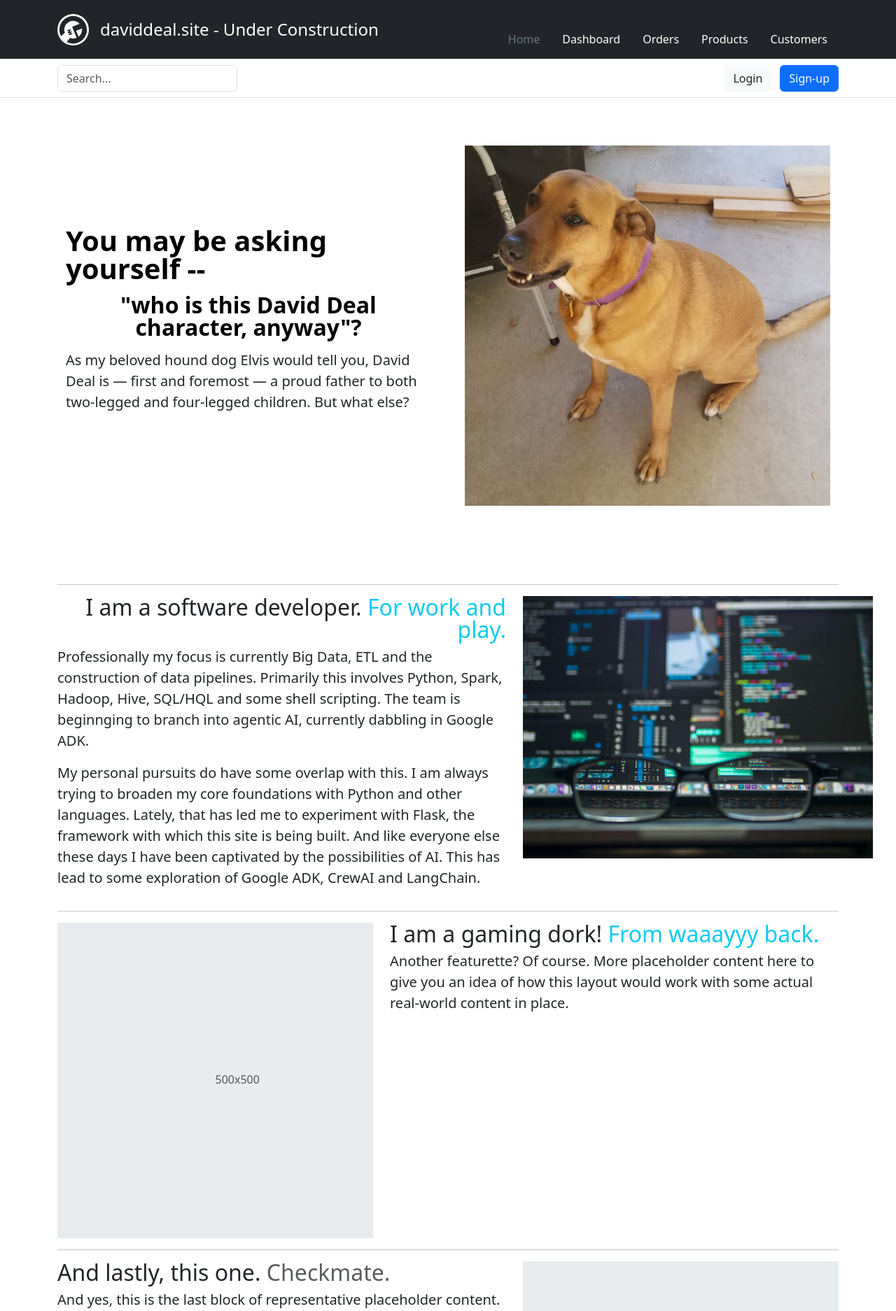
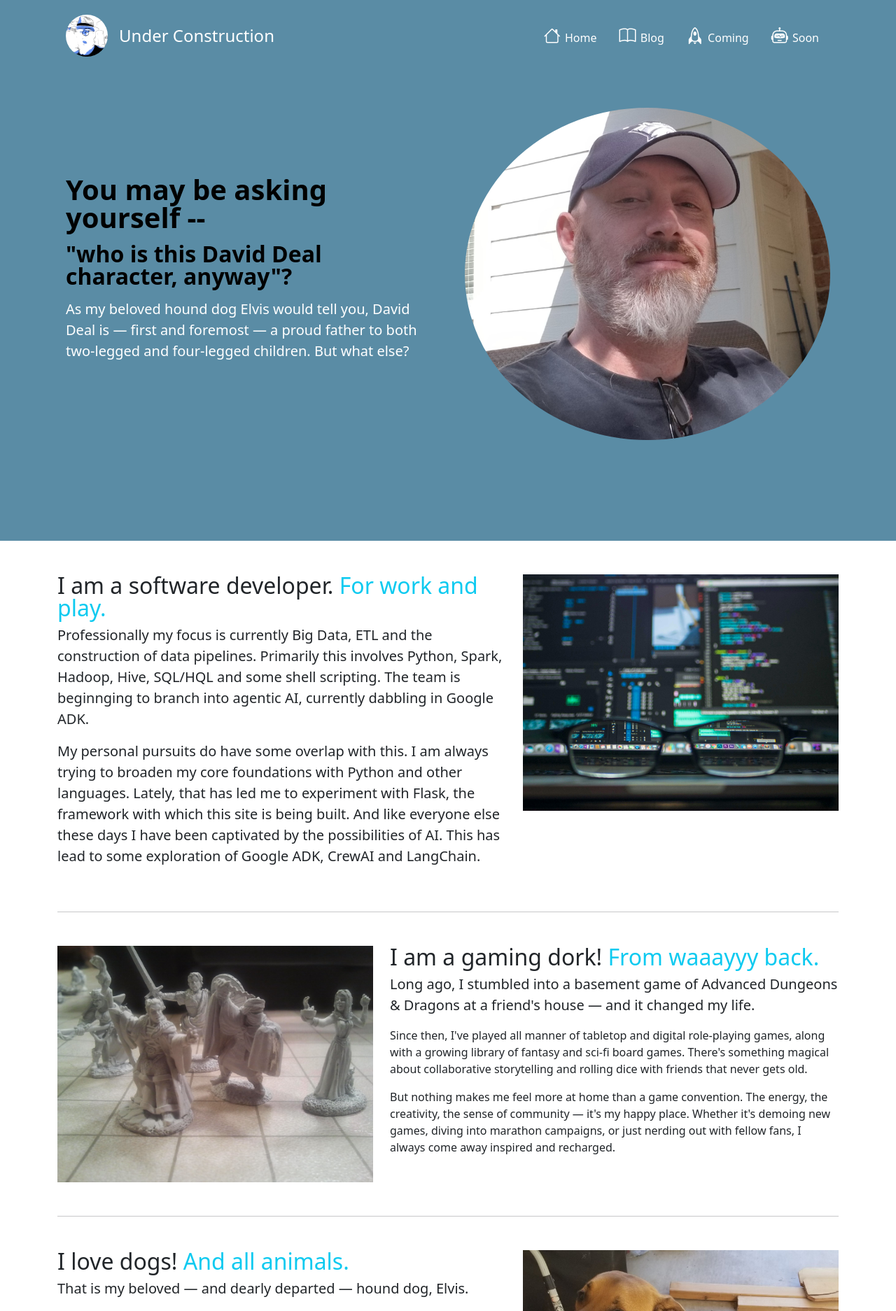
Before and after one commit to LeaDD/personal-site, a Python web app: template templates/index.html in a window 1280 px wide. Shown: the top 1874 px of the page at 70% size. Run offline with Jinja, Linux system fonts and the light colour scheme; the template is opened without the code that fills it, so the values that code supplies are empty.

Commit message:
Updating navbar with icons, footer with background, space on featurettes.

```diff
--- /dev/null
+++ b/static/css/style.css
@@ -0,0 +1,24 @@
+.bg-wallpaper {
+    /* background-image: url("../img/nerd-wallpaper.png"); */
+    background-color: #5a8ca5;
+    background-size: cover;
+    background-position: center;
+    background-repeat: no-repeat;
+    color: white;
+}
+
+.bg-overlay::before {
+    content: '';
+    position: absolute;
+    top: 0;
+    right: 0;
+    bottom: 0;
+    left: 0;
+    background: rgba(0,0,0,0.5);
+    z-index: 0;
+}
+
+.position-relative > * {
+    position: relative;
+    z-index: 1;
+}
--- a/templates/index.html
+++ b/templates/index.html
@@ -3,7 +3,11 @@
   <head>
     <meta charset="UTF-8" />
     <meta name="viewport" content="width=device-width, initial-scale=1.0" />
-    <link rel="icon" type="image/x-icon" href="../static/img/favicon.ico" />
+    <link
+      rel="icon"
+      type="image/x-icon"
+      href="../static/img/favicon-dave.ico"
+    />
     <title>Dave</title>
 
     <link
@@ -16,143 +20,96 @@
       rel="stylesheet"
       href="https://cdn.jsdelivr.net/npm/bootstrap-icons@1.10.5/font/bootstrap-icons.css"
     />
+    <link rel="stylesheet" href="../static/css/style.css" />
   </head>
   <body>
     <!-- Header -->
-    <header>
-      <div class="px-3 py-2 text-bg-dark border-bottom">
+    <div class="bg-wallpaper pb-5">
+      <header class="position-relative">
+        <div class="px-3 py-2">
           <div class="container">
-          <div
-            class="d-flex flex-wrap align-items-center justify-content-center justify-content-lg-start"
-          >
+            <nav class="navbar navbar-expand-lg">
+              <div class="container-fluid">
                 <a
                   href="/"
-              class="d-flex align-items-center my-2 my-lg-0 me-lg-auto text-white text-decoration-none"
+                  class="navbar-brand d-flex align-items-center text-white"
                 >
-              <svg
-                xmlns="http://www.w3.org/2000/svg"
-                width="45"
-                height="45"
-                fill="currentColor"
-                class="bi bi-wrench-adjustable-circle"
-                viewBox="0 0 16 16"
+                  <img
+                    src="../static/img/cartoon-fedora-dave.png"
+                    alt="cartoon Dave in Fedora"
+                    class="rounded-circle"
+                    style="height: 60px; width: 60px; object-fit: cover"
+                  />
+                  <h1 class="ms-3 mb-0 fs-4">Under Construction</h1>
+                </a>
+
+                <!-- Toggler -->
+                <button
+                  class="navbar-toggler text-white"
+                  type="button"
+                  data-bs-toggle="collapse"
+                  data-bs-target="#navbarNav"
+                  aria-controls="navbarNav"
+                  aria-expanded="false"
+                  aria-label="Toggle navigation"
                 >
-                <path
-                  d="M12.496 8a4.5 4.5 0 0 1-1.703 3.526L9.497 8.5l2.959-1.11q.04.3.04.61"
-                />
-                <path
-                  d="M16 8A8 8 0 1 1 0 8a8 8 0 0 1 16 0m-1 0a7 7 0 1 0-13.202 3.249l1.988-1.657a4.5 4.5 0 0 1 7.537-4.623L7.497 6.5l1 2.5 1.333 3.11c-.56.251-1.18.39-1.833.39a4.5 4.5 0 0 1-1.592-.29L4.747 14.2A7 7 0 0 0 15 8m-8.295.139a.25.25 0 0 0-.288-.376l-1.5.5.159.474.808-.27-.595.894a.25.25 0 0 0 .287.376l.808-.27-.595.894a.25.25 0 0 0 .287.376l1.5-.5-.159-.474-.808.27.596-.894a.25.25 0 0 0-.288-.376l-.808.27z"
-                />
-              </svg>
-              <h1 class="ms-3 mb-0 fs-4">
-                daviddeal.site - Under Construction
-              </h1>
-            </a>
-            <ul
-              class="nav col-12 col-lg-auto my-2 justify-content-center my-md-0 text-small"
+                  <span class="navbar-toggler-icon"></span>
+                </button>
+
+                <!-- Collapsible Nav Links -->
+                <div
+                  class="collapse navbar-collapse justify-content-end"
+                  id="navbarNav"
                 >
-              <li>
-                <a href="#" class="nav-link text-secondary">
-                  <svg
-                    class="bi d-block mx-auto mb-1"
+                  <ul class="navbar-nav text-small">
+                    <li class="nav-item">
+                      <a class="nav-link text-white px-3" href="#">
+                        <i
+                          class="bi bi-house"
+                          style="font-size: 24px"
                           width="24"
                           height="24"
                           aria-hidden="true"
                         >
-                    <use xlink:href="#home"></use>
-                  </svg>
+                        </i>
                         Home
                       </a>
                     </li>
-              <li>
-                <a href="#" class="nav-link text-white">
-                  <svg
-                    class="bi d-block mx-auto mb-1"
-                    width="24"
-                    height="24"
-                    aria-hidden="true"
-                  >
-                    <use xlink:href="#speedometer2"></use>
-                  </svg>
-                  Dashboard
+                    <li class="nav-item">
+                      <a class="nav-link text-white px-3" href="#">
+                        <i class="bi bi-book" style="font-size: 24px"> </i>
+                        Blog
                       </a>
                     </li>
-              <li>
-                <a href="#" class="nav-link text-white">
-                  <svg
-                    class="bi d-block mx-auto mb-1"
-                    width="24"
-                    height="24"
-                    aria-hidden="true"
-                  >
-                    <use xlink:href="#table"></use>
-                  </svg>
-                  Orders
+                    <li class="nav-item">
+                      <a class="nav-link text-white px-3" href="#">
+                        <i class="bi bi-rocket" style="font-size: 24px"> </i>
+                        Coming
                       </a>
                     </li>
-              <li>
-                <a href="#" class="nav-link text-white">
-                  <svg
-                    class="bi d-block mx-auto mb-1"
-                    width="24"
-                    height="24"
-                    aria-hidden="true"
-                  >
-                    <use xlink:href="#grid"></use>
-                  </svg>
-                  Products
-                </a>
-              </li>
-              <li>
-                <a href="#" class="nav-link text-white">
-                  <svg
-                    class="bi d-block mx-auto mb-1"
-                    width="24"
-                    height="24"
-                    aria-hidden="true"
-                  >
-                    <use xlink:href="#people-circle"></use>
-                  </svg>
-                  Customers
+                    <li class="nav-item">
+                      <a class="nav-link text-white px-3" href="#">
+                        <i class="bi bi-robot" style="font-size: 24px"> </i>
+                        Soon
                       </a>
                     </li>
                   </ul>
                 </div>
               </div>
-      </div>
-      <div class="px-3 py-2 border-bottom mb-3">
-        <div class="container d-flex flex-wrap justify-content-center">
-          <form
-            class="col-12 col-lg-auto mb-2 mb-lg-0 me-lg-auto"
-            role="search"
-          >
-            <input
-              type="search"
-              class="form-control"
-              placeholder="Search..."
-              aria-label="Search"
-            />
-          </form>
-          <div class="text-end">
-            <button type="button" class="btn btn-light text-dark me-2">
-              Login
-            </button>
-            <button type="button" class="btn btn-primary">Sign-up</button>
-          </div>
+            </nav>
           </div>
         </div>
       </header>
 
+      <section class="position-relative">
         <!-- Hero -->
         <div class="container col-xxl-8 px-4 pt-1 pb-5">
           <div class="row flex-lg-row-reverse align-items-center g-5 py-5">
-        <div class="col-10 col-sm-8 col-lg-6">
+            <div class="col-12 col-sm-10 col-lg-6 text-center text-lg-start">
               <img
-            src="../static/img/houndizzle.jpg"
-            class="d-block mx-lg-auto img-fluid"
-            alt="Bootstrap Themes"
-            width="700"
-            height="500"
+                src="../static/img/patio-dave-cropped.jpg"
+                class="d-block mx-auto img-fluid rounded-circle"
+                alt="Dave in ball cap"
                 loading="lazy"
               />
             </div>
@@ -160,13 +117,13 @@
               <h1 class="display-6 fw-bold text-body-emphasis lh-1 mb-3">
                 You may be asking yourself --
               </h1>
-          <h2 class="fw-bold text-body-emphasis lh-1 mb-3 text-center">
+              <h2 class="fw-bold text-body-emphasis lh-1 mb-3 text-start">
                 "who is this David Deal character, anyway"?
               </h2>
               <p class="lead">
-            As my beloved hound dog Elvis would tell you, David Deal is — first
-            and foremost — a proud father to both two-legged and four-legged
-            children. But what else?
+                As my beloved hound dog Elvis would tell you, David Deal is —
+                first and foremost — a proud father to both two-legged and
+                four-legged children. But what else?
               </p>
               <!-- <div class="d-grid gap-2 d-md-flex justify-content-md-start">
                 <button type="button" class="btn btn-primary btn-lg px-4 me-md-2">
@@ -178,6 +135,8 @@
               </div> -->
             </div>
           </div>
+        </div>
+      </section>
     </div>
 
     <!-- Placeholder -->
@@ -262,10 +221,10 @@
       <!-- </div> -->
       <!-- /.row -->
       <!-- START THE FEATURETTES -->
-      <hr class="featurette-divider" />
-      <div class="row featurette">
+      <!-- <hr class="featurette-divider" /> -->
+      <div class="row featurette my-5">
         <div class="col-md-7">
-          <h2 class="featurette-heading fw-normal lh-1 text-end">
+          <h2 class="featurette-heading fw-normal lh-1 text-start">
             I am a software developer.
             <span class="text-info">For work and play.</span>
           </h2>
@@ -291,90 +250,82 @@
             src="../static/img/pexels-kevin-ku-92347-577585.jpg"
             alt="dev screen and glasses"
             class="img-fluid"
-            style="max-width: 500px"
           />
         </div>
       </div>
       <hr class="featurette-divider" />
-      <div class="row featurette">
+      <div class="row featurette my-5">
         <div class="col-md-7 order-md-2">
           <h2 class="featurette-heading fw-normal lh-1">
             I am a gaming dork!
             <span class="text-info">From waaayyy back.</span>
           </h2>
           <p class="lead">
-            Another featurette? Of course. More placeholder content here to give
-            you an idea of how this layout would work with some actual
-            real-world content in place.
+            Long ago, I stumbled into a basement game of Advanced Dungeons &
+            Dragons at a friend's house — and it changed my life.
+          </p>
+          <p>
+            Since then, I've played all manner of tabletop and digital
+            role-playing games, along with a growing library of fantasy and
+            sci-fi board games. There's something magical about collaborative
+            storytelling and rolling dice with friends that never gets old.
+          </p>
+          <p>
+            But nothing makes me feel more at home than a game convention. The
+            energy, the creativity, the sense of community — it's my happy
+            place. Whether it's demoing new games, diving into marathon
+            campaigns, or just nerding out with fellow fans, I always come away
+            inspired and recharged.
           </p>
         </div>
         <div class="col-md-5 order-md-1">
-          <svg
-            aria-label="Placeholder: 500x500"
-            class="bd-placeholder-img bd-placeholder-img-lg featurette-image img-fluid mx-auto"
-            height="500"
-            preserveAspectRatio="xMidYMid slice"
-            role="img"
-            width="500"
-            xmlns="http://www.w3.org/2000/svg"
-          >
-            <title>Placeholder</title>
-            <rect
-              width="100%"
-              height="100%"
-              fill="var(--bs-secondary-bg)"
-            ></rect>
-            <text x="50%" y="50%" fill="var(--bs-secondary-color)" dy=".3em">
-              500x500
-            </text>
-          </svg>
+          <img
+            src="../static/img/unpainted-minis.jpg"
+            alt="unpainted gaming miniatures"
+            class="img-fluid"
+          />
         </div>
       </div>
       <hr class="featurette-divider" />
-      <div class="row featurette">
+      <div class="row featurette my-5">
         <div class="col-md-7">
           <h2 class="featurette-heading fw-normal lh-1">
-            And lastly, this one.
-            <span class="text-body-secondary">Checkmate.</span>
+            I love dogs!
+            <span class="text-info">And all animals.</span>
           </h2>
           <p class="lead">
-            And yes, this is the last block of representative placeholder
-            content. Again, not really intended to be actually read, simply here
-            to give you a better view of what this would look like with some
-            actual content. Your content.
+            That is my beloved — and dearly departed — hound dog, Elvis.
           </p>
+          <p>
+            Our dogs have opened my eyes and my heart to animals of all kinds.
+            What started as a simple companionship grew into a deep and lasting
+            love that now feels like a defining part of who I am.
+          </p>
+          <p>
+            Elvis, in particular, taught me patience, empathy, and the quiet
+            strength of unconditional love. That bond changed me for the better,
+            and it continues to shape how I see the world.
+          </p>
+          <p>Thanks, Houndy ❤️</p>
         </div>
         <div class="col-md-5">
-          <svg
-            aria-label="Placeholder: 500x500"
-            class="bd-placeholder-img bd-placeholder-img-lg featurette-image img-fluid mx-auto"
-            height="500"
-            preserveAspectRatio="xMidYMid slice"
-            role="img"
-            width="500"
-            xmlns="http://www.w3.org/2000/svg"
-          >
-            <title>Placeholder</title>
-            <rect
-              width="100%"
-              height="100%"
-              fill="var(--bs-secondary-bg)"
-            ></rect>
-            <text x="50%" y="50%" fill="var(--bs-secondary-color)" dy=".3em">
-              500x500
-            </text>
-          </svg>
+          <img
+            src="../static/img/houndizzle.jpg"
+            alt="my old hound dog"
+            class="img-fluid"
+          />
         </div>
       </div>
-      <hr class="featurette-divider" />
+      <!-- <hr class="featurette-divider" /> -->
       <!-- /END THE FEATURETTES -->
     </div>
 
     <!-- Footer -->
+    <div class="bg-wallpaper">
       <div class="container">
-      <footer class="py-5">
+        <footer class="py-3">
           <div class="row">
-          <div class="col-6 col-md-2 mb-3">
+            <div class="col-6 col-md-2 mb-1">
               <h5>Section</h5>
               <ul class="nav flex-column">
                 <li class="nav-item mb-2">
@@ -386,7 +337,9 @@
                   >
                 </li>
                 <li class="nav-item mb-2">
-                <a href="#" class="nav-link p-0 text-body-secondary">Pricing</a>
+                  <a href="#" class="nav-link p-0 text-body-secondary"
+                    >Pricing</a
+                  >
                 </li>
                 <li class="nav-item mb-2">
                   <a href="#" class="nav-link p-0 text-body-secondary">FAQs</a>
@@ -408,7 +361,9 @@
                   >
                 </li>
                 <li class="nav-item mb-2">
-                <a href="#" class="nav-link p-0 text-body-secondary">Pricing</a>
+                  <a href="#" class="nav-link p-0 text-body-secondary"
+                    >Pricing</a
+                  >
                 </li>
                 <li class="nav-item mb-2">
                   <a href="#" class="nav-link p-0 text-body-secondary">FAQs</a>
@@ -430,7 +385,9 @@
                   >
                 </li>
                 <li class="nav-item mb-2">
-                <a href="#" class="nav-link p-0 text-body-secondary">Pricing</a>
+                  <a href="#" class="nav-link p-0 text-body-secondary"
+                    >Pricing</a
+                  >
                 </li>
                 <li class="nav-item mb-2">
                   <a href="#" class="nav-link p-0 text-body-secondary">FAQs</a>
@@ -463,13 +420,15 @@
                       float: left !important;
                     "
                   ></div>
-                <button class="btn btn-primary" type="button">Subscribe</button>
+                  <button class="btn btn-primary" type="button">
+                    Subscribe
+                  </button>
                 </div>
               </form>
             </div>
           </div>
           <div
-          class="d-flex flex-column flex-sm-row justify-content-between py-4 my-4 border-top"
+            class="d-flex flex-column flex-sm-row justify-content-between py-1 my-1 border-top"
           >
             <p>© 2025 darthmidlo, Inc. All rights reserved.</p>
             <ul class="list-unstyled d-flex">
@@ -498,6 +457,7 @@
           </div>
         </footer>
       </div>
+    </div>
 
     <script
       src="https://cdn.jsdelivr.net/npm/bootstrap@5.3.6/dist/js/bootstrap.bundle.min.js"
```
Also changed, not shown: static/img/cartoon-fedora-dave.png (added), static/img/favicon-dave.ico (added), static/img/favicon-v1.ico (deleted), static/img/patio-dave-cropped.jpg (added), static/img/unpainted-minis.jpg (added). Lines whose indentation alone changed are shown as unchanged.
